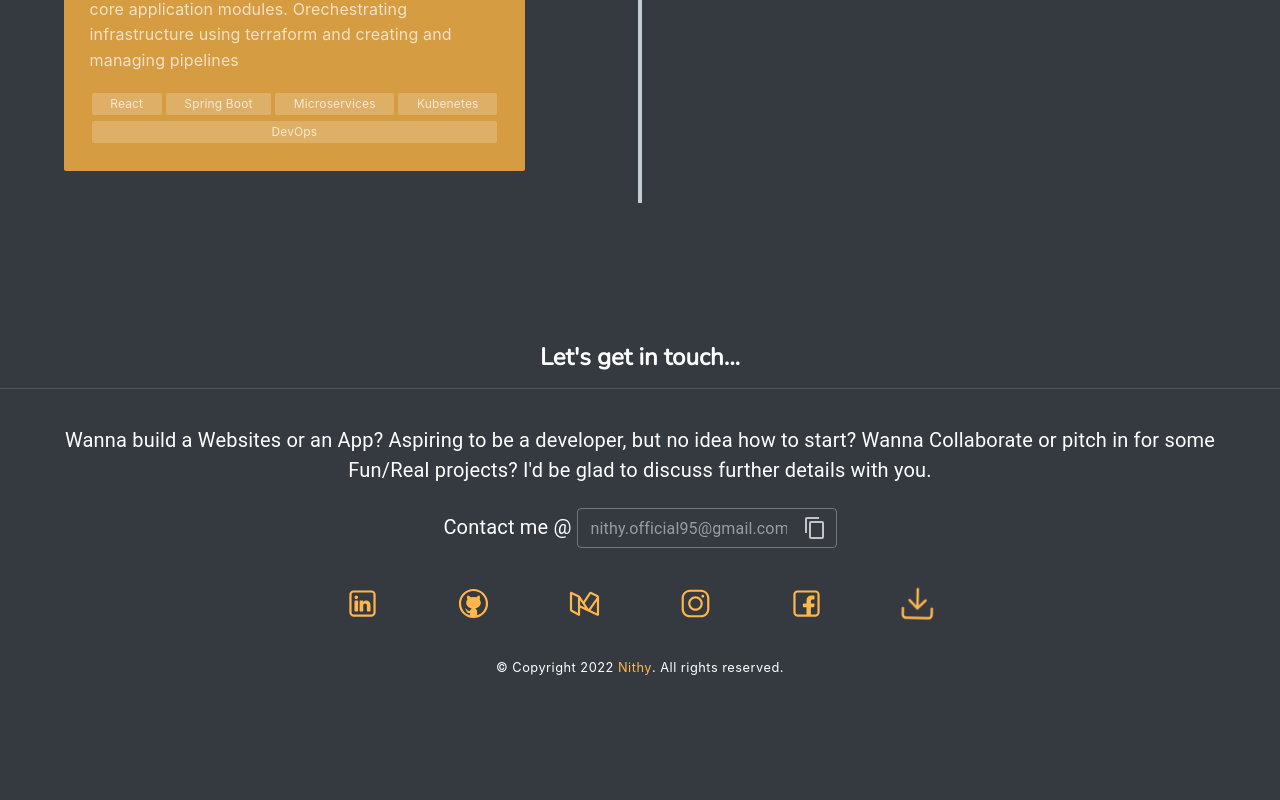
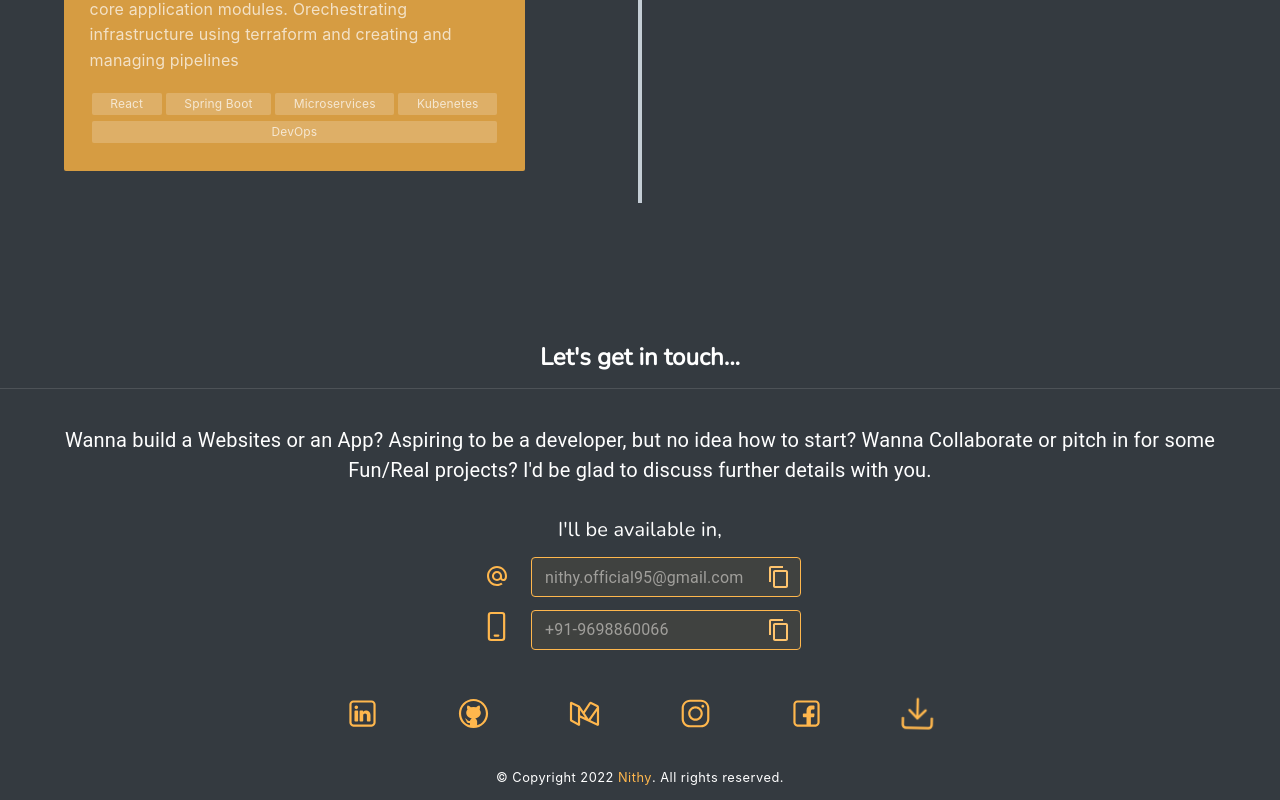
Before and after one commit to nithy95/portfolio, a React (Create React App) app: page / in a window 1280 px wide. Shown: the part 3232-4032 px from the top of the page. Before the commit the page ends 3922 px from the top, so only its background shows below. Built offline with nearby package versions, Linux system fonts and the light colour scheme; some icons are missing.

Commit message:
Correcting contact container and removing log statements

```diff
--- /dev/null
+++ b/src/components/common/copy-content-box/copy-content-input-box.tsx
@@ -0,0 +1,62 @@
+import { ContentCopy } from "@mui/icons-material";
+import { alpha, OutlinedInput, InputAdornment } from "@mui/material";
+import copy from "copy-to-clipboard";
+import { useTheme, Theme } from "@mui/material/styles";
+import { makeStyles } from "@material-ui/core/styles";
+import SocialMediaIconButton from "../buttons/social-media-icon-button";
+
+const outlinedInputStyles = (theme: Theme) => {
+  return {
+    root: {
+      "&$disabled $notchedOutline": {
+        borderColor: theme.palette.primary.main,
+        background: alpha(theme.palette.primary.main, 0.06),
+      },
+    },
+    notchedOutline: {},
+    disabled: {},
+  };
+};
+
+const CopyContentInput = ({
+  value,
+  setOpen,
+}: {
+  value: string;
+  setOpen: any;
+}) => {
+  const currentTheme = useTheme();
+  const outlinedInputClasses = makeStyles(outlinedInputStyles(currentTheme))();
+  return (
+    <OutlinedInput
+      type="text"
+      value={value}
+      size="small"
+      disabled
+      sx={{ width: "30ch", ml: "5px" }}
+      className={`"copy-text"`}
+      classes={outlinedInputClasses}
+      endAdornment={
+        <InputAdornment position="end">
+          <SocialMediaIconButton
+            aria-label="toggle password visibility"
+            onClick={() => {
+              copy(value);
+              setOpen(true);
+            }}
+            onMouseDown={(event) => event.preventDefault()}
+            edge="end"
+          >
+            <ContentCopy
+              style={{
+                color: currentTheme.palette.primary.light,
+              }}
+            />
+          </SocialMediaIconButton>
+        </InputAdornment>
+      }
+    />
+  );
+};
+
+export default CopyContentInput;
--- a/src/components/contact/contact.css
+++ b/src/components/contact/contact.css
@@ -34,10 +34,16 @@
 
 .contact-pitch {
   font-size: 1.25rem;
-  list-style: none;
   padding-top: 2%;
+  display: flex;
+  justify-content: center;
+  align-items: center;
 }
-
+.contact-pitch tr th {
+  padding: 5px;
+  font-family: "Nunito", sans-serif;
+  font-weight: normal;
+}
 .copy-write {
   margin-top: 2%;
   font-size: 0.8rem;
--- a/src/components/contact/contact.tsx
+++ b/src/components/contact/contact.tsx
@@ -1,17 +1,7 @@
 import "./contact.css";
-import { ContentCopy } from "@mui/icons-material";
-import {
-  OutlinedInput,
-  InputAdornment,
-  IconButton,
-  Alert,
-  Snackbar,
-  Typography,
-  Tooltip,
-} from "@mui/material";
+import { Alert, Snackbar, Typography, Tooltip, Divider } from "@mui/material";
 import { profile } from "../../constants/profile";
 import { ElevatedCard } from "../common/elevated-card/elevated-card";
-import copy from "copy-to-clipboard";
 import { useState } from "react";
 import MediumIcon from "../common/icons/medium";
 import GitHubIcon from "../common/icons/github";
@@ -22,8 +12,8 @@ import { useTheme } from "@mui/material/styles";
 import { makeStyles } from "@material-ui/core/styles";
 import SocialMediaIconButton from "../common/buttons/social-media-icon-button";
 import FacebookIcon from "../common/icons/facebook";
-// import { Icon } from "@iconify/react";
-
+import { Icon } from "@iconify/react";
+import CopyContentInput from "../common/copy-content-box/copy-content-input-box";
 // Icons used from https://icons8.com/icon/set/social-media/fluency-systems-regular
 
 const animationStyles = (animation: string) => {
@@ -40,15 +30,17 @@ export default function Contact() {
   const [downloadAnimation, setDownloadAnimation] = useState(
     "tada 2.5s linear infinite"
   );
-  const handleClose = () => {
-    setOpen(false);
-  };
 
   const contact = profile.personal.contact;
 
   const currentTheme = useTheme();
 
   const downloadButtonStyles = makeStyles(animationStyles(downloadAnimation))();
+
+  const handleClose = () => {
+    setOpen(false);
+  };
+
   return (
     <ElevatedCard title={"Let's get in touch..."} icon="iconoir:message-text">
       <div className="contact">
@@ -61,39 +53,42 @@ export default function Contact() {
             projects? I'd be glad to discuss further details with you.
           </Typography>
           <Typography className="contact-pitch">
-            Contact me @
-            <OutlinedInput
-              type="text"
-              value={contact.email}
-              size="small"
-              disabled
-              sx={{ width: "30ch", ml: "5px" }}
-              className="copy-text"
-              endAdornment={
-                <InputAdornment position="end">
-                  <IconButton
-                    aria-label="toggle password visibility"
-                    onClick={() => {
-                      copy(contact.email);
-                      setOpen(true);
-                    }}
-                    onMouseDown={(event) => event.preventDefault()}
-                    edge="end"
-                  >
-                    <ContentCopy
-                      style={{
-                        color:
-                          currentTheme.palette.mode === "dark"
-                            ? "#ffffffb3"
-                            : "#00000061",
-                      }}
-                    />
-                  </IconButton>
-                </InputAdornment>
-              }
-            />
+            <table>
+              <tr>
+                <th colSpan={2}>I'll be available in,</th>
+              </tr>
+              <tr>
+                <th>
+                  <Icon
+                    icon="simple-icons:maildotru"
+                    className="icon"
+                    color={currentTheme.palette.primary.main}
+                    inline={true}
+                  />
+                </th>
+                <th>
+                  <CopyContentInput value={contact.email} setOpen={setOpen} />
+                </th>
+              </tr>
+              <tr>
+                <th>
+                  <Icon
+                    icon="fluent:phone-24-regular"
+                    width="35"
+                    height="35"
+                    className="icon"
+                    color={currentTheme.palette.primary.main}
+                    inline={true}
+                  />
+                </th>
+                <th>
+                  <CopyContentInput value={contact.mobile} setOpen={setOpen} />
+                </th>
+              </tr>
+            </table>
           </Typography>
         </div>
+        {/* TODO: Need to work on mobile view bugs for the below bar */}
         <div className="contact-container">
           <ul>
             <li className="social-bar">
@@ -229,7 +224,7 @@ export default function Contact() {
         open={open}
         autoHideDuration={6000}
         onClose={handleClose}
-        anchorOrigin={{ vertical: "top", horizontal: "right" }}
+        anchorOrigin={{ vertical: "bottom", horizontal: "center" }}
       >
         <Alert onClose={handleClose} severity="success" sx={{ width: "100%" }}>
           Copied!
--- a/src/components/intro/introduction.tsx
+++ b/src/components/intro/introduction.tsx
@@ -20,9 +20,6 @@ export default function Intro(props: any) {
     setIsMobileDevice({ value: mobileDeviceQuery });
   }, [mobileDeviceQuery]);
 
-  useEffect(() => {
-    console.log("is moboile device = ", isMobileDevice);
-  }, [isMobileDevice]);
   useEffect(() => {
     // @ts-ignore
     init(textRef.current, {
--- a/src/constants/profile.ts
+++ b/src/constants/profile.ts
@@ -74,6 +74,7 @@ export const profile = {
     lastName: "Gopalsamy",
     birthDate: "02/09/1995",
     contact: {
+      mobile: "+91-9698860066",
       email: "nithy.official95@gmail.com",
       gitHub: "https://github.com/nithy95",
       linkedIn: "https://www.linkedin.com/in/gnithyanantham",
```
